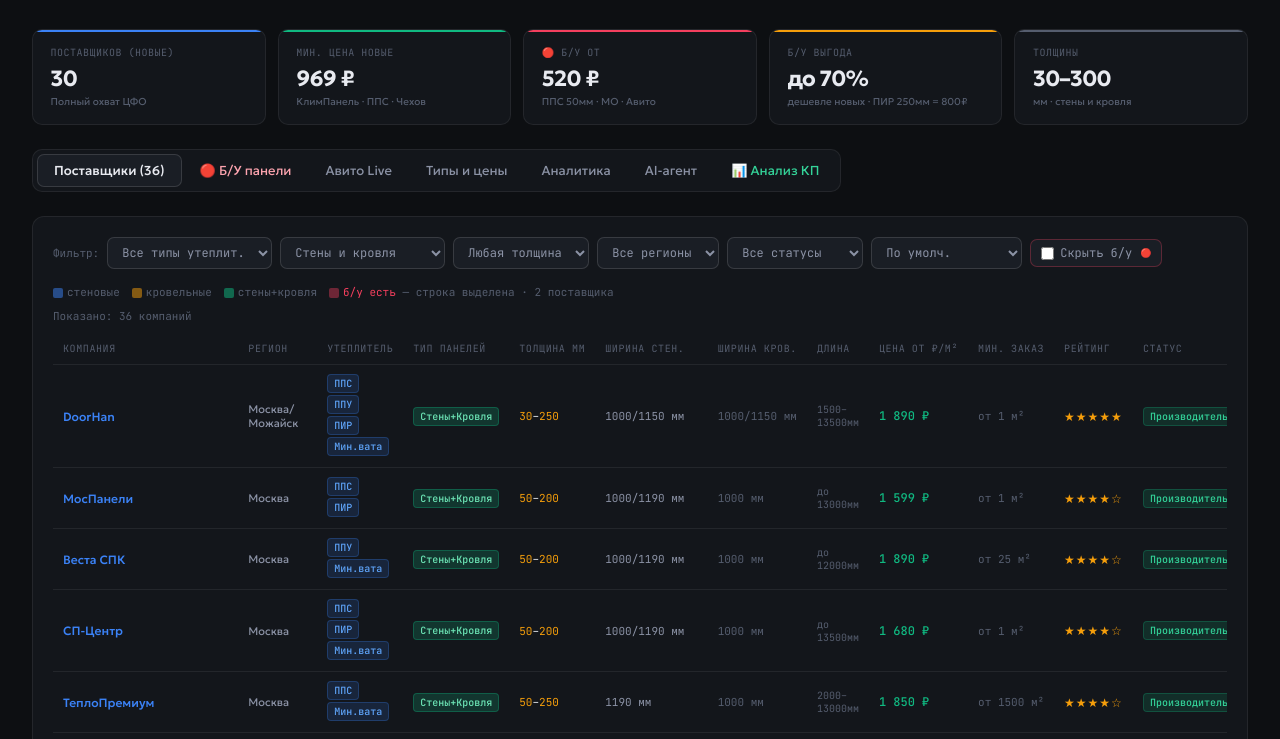
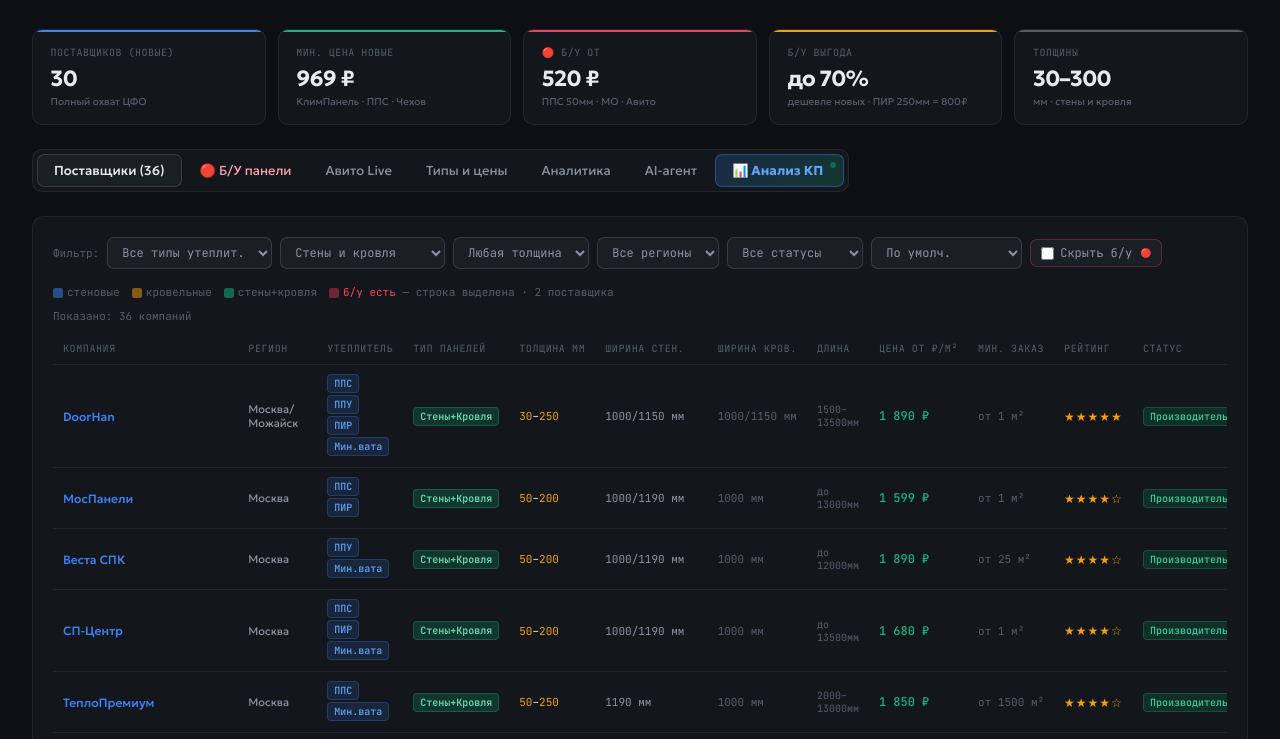
Before and after one commit to chase32167/sandwich-cfo, a website: page index.html in a window 1280 px wide. Shown: the part 59-798 px from the top of the page. Drawn offline with nearby package versions, Linux system fonts and the light colour scheme.

Commit message:
style: кнопка Анализ КП — градиент, свечение, пульсирующая точка

```diff
--- a/index.html
+++ b/index.html
@@ -33,6 +33,10 @@
 .tab:hover{color:var(--text);}.tab.active{background:var(--bg3);color:var(--text);font-weight:500;border:1px solid var(--border2);}
 .tab.bu-tab{color:#fda4af;}
 .tab.bu-tab.active{background:var(--bu-bg);border-color:var(--bu-border);color:var(--bu);}
+.tab.analyze-tab{background:linear-gradient(135deg,rgba(59,130,246,.2),rgba(16,185,129,.2));border:1px solid rgba(59,130,246,.4);color:#60a5fa;font-weight:600;position:relative;padding-right:20px;}
+.tab.analyze-tab::after{content:'';position:absolute;top:7px;right:7px;width:6px;height:6px;border-radius:50%;background:#10b981;animation:pulse 2s infinite;}
+.tab.analyze-tab:hover{background:linear-gradient(135deg,rgba(59,130,246,.35),rgba(16,185,129,.35));border-color:rgba(59,130,246,.6);color:#93c5fd;box-shadow:0 0 12px rgba(59,130,246,.3);}
+.tab.analyze-tab.active{background:linear-gradient(135deg,rgba(59,130,246,.3),rgba(16,185,129,.3));border-color:rgba(59,130,246,.7);color:#fff;box-shadow:0 0 16px rgba(59,130,246,.4);}
 .section{display:none;}.section.active{display:block;}
 .grid-2{display:grid;grid-template-columns:1fr 1fr;gap:1rem;}
 .card{background:var(--bg2);border:1px solid var(--border);border-radius:12px;padding:1.25rem;transition:border-color .2s;}
@@ -238,7 +242,7 @@
     <button class="tab" onclick="showTab('prices')">Типы и цены</button>
     <button class="tab" onclick="showTab('charts')">Аналитика</button>
     <button class="tab" onclick="showTab('agent')">AI-агент</button>
-    <button class="tab" onclick="showTab('analyze')" style="color:#34d399;">📊 Анализ КП</button>
+    <button class="tab analyze-tab" onclick="showTab('analyze')">📊 Анализ КП</button>
   </div>
 
   <!-- ПОСТАВЩИКИ НОВЫХ -->
```
